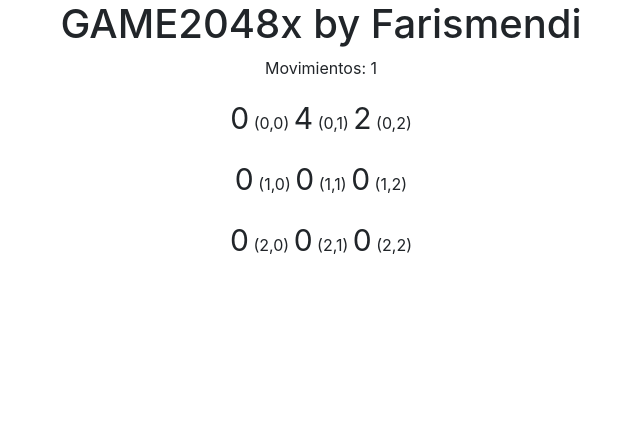
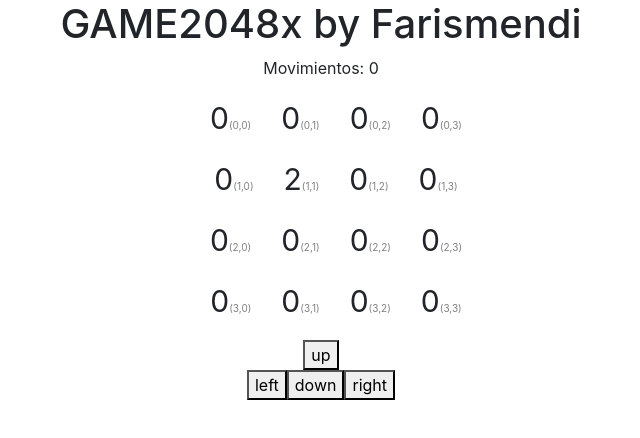
Before and after one commit to Fabianko/game2048-angular, an Angular app: page /game in a window 1280 px wide. Shown: the top 438 px of the page, without its empty margins (319-959 px from the left). Built offline with nearby package versions, Linux system fonts and the light colour scheme.

Commit message:
ADD: queda funcional juego 2048 clasico, ahora faltan las mejoras para 2048x

```diff
--- a/src/app/game2048/game2048.component.html
+++ b/src/app/game2048/game2048.component.html
@@ -1,6 +1,6 @@
 <h1 class="text-center">GAME2048x by Farismendi</h1>
 
-<div class="container">
+<div class="container" >
     <div class="row ">
         <div class="col-md-12">
             <p class="text-center">
@@ -15,12 +15,31 @@
                 <ng-container *ngFor="let row of array; let i=index">
                     <p>
                         <ng-container *ngFor="let col of row; let j=index">
-                            <span class="elem-game">{{col}}</span> ({{i}},{{j}})
+                            <span class="elem-game">{{col}}</span>
+                            <span class="vector-elem">({{i}},{{j}})</span>
                         </ng-container>
                     </p>
                 </ng-container>
             </ng-container>
         </div>
     </div>
+    <div class="row">
+        <div class="col-md-12 text-center">
+            <button (click)="clickUp()">
+                up
+            </button>
+        </div>
+        <div class="col-md-12 text-center">
+            <button (click)="clickLeft()">
+                left
+            </button>
+            <button (click)="clickDown()">
+                down
+            </button>
+            <button (click)="clickRight()">
+                right
+            </button>
+        </div>
+    </div>
 
 </div>
--- a/src/app/game2048/game2048.component.less
+++ b/src/app/game2048/game2048.component.less
@@ -1,5 +1,11 @@
 @sizeElem: 30px;
-
+@grey:grey;
+@sizeVector: 10px;
 .elem-game{
     font-size: @sizeElem;
+    margin-left:@sizeElem;
 }
+.vector-elem{
+    color:@grey;
+    font-size: @sizeVector;
+}
--- a/src/app/game2048/game2048.component.ts
+++ b/src/app/game2048/game2048.component.ts
@@ -1,4 +1,4 @@
-import { Component, OnInit } from '@angular/core';
+import { Component, OnInit,HostListener } from '@angular/core';
 
 @Component({
   selector: 'app-game2048',
@@ -16,18 +16,78 @@ export class Game2048Component implements OnInit {
   constructor() { }
 
   ngOnInit(): void {
-    //this.sizeArray = 2;
-    //this.array = this.createArray(this.sizeArray);
-    //this.array = this.randomInCeros(this.array,this.sizeArray);
-    this.array = [
-      [0,2,0],[0,0,2],[0,2,0]
-    ];
+    this.sizeArray = 4;
+    this.array = this.createArray(this.sizeArray);
+    this.array = this.randomInCeros(this.array,this.sizeArray);
 
+    /*
     setTimeout(
       ()=>{this.array = this.moveUp(this.array);
       },1000);
+    */
+  }
 
+  public control(key) {
+    console.log(key);
   }
+
+  @HostListener('keyup', ['$event'])
+    onKeyup(event: KeyboardEvent) {
+        // console.log(event);
+
+        if(
+               event.keyCode == 38 // arrow up
+            || event.keyCode == 40 // arrow down
+            || event.keyCode == 37 // arrow left
+            || event.keyCode == 39 // arrow right
+        ) {
+            event.preventDefault();
+            this.host.checked = true;
+            // TODO: send event
+            this.host.change.emit(null);
+            // setTimeout(() => {
+            // }, 500);
+        }
+    }
+
+  public clickUp() {
+    this.array = this.moveUp(this.array);
+    this.array = this.randomInCeros(this.array,this.sizeArray);
+    if (this.isEnd()) {
+      console.log("termino el juego");
+      return;
+    }
+  }
+
+  public clickDown() {
+    this.array = this.moveDown(this.array);
+    this.array = this.randomInCeros(this.array,this.sizeArray);
+    if (this.isEnd()) {
+      console.log("termino el juego");
+      return;
+    }
+  }
+
+  public clickLeft() {
+    this.array = this.moveLeft(this.array);
+    this.array = this.randomInCeros(this.array,this.sizeArray);
+    if (this.isEnd()) {
+      console.log("termino el juego");
+      return;
+    }
+  }
+
+  public clickRight() {
+    this.array = this.moveRight(this.array);
+    this.array = this.randomInCeros(this.array,this.sizeArray);
+    if (this.isEnd()) {
+      console.log("termino el juego");
+      return;
+    }
+  }
+
+
+
 
   public createArray(size: number):  number[][] {
     var i = 0;
```
